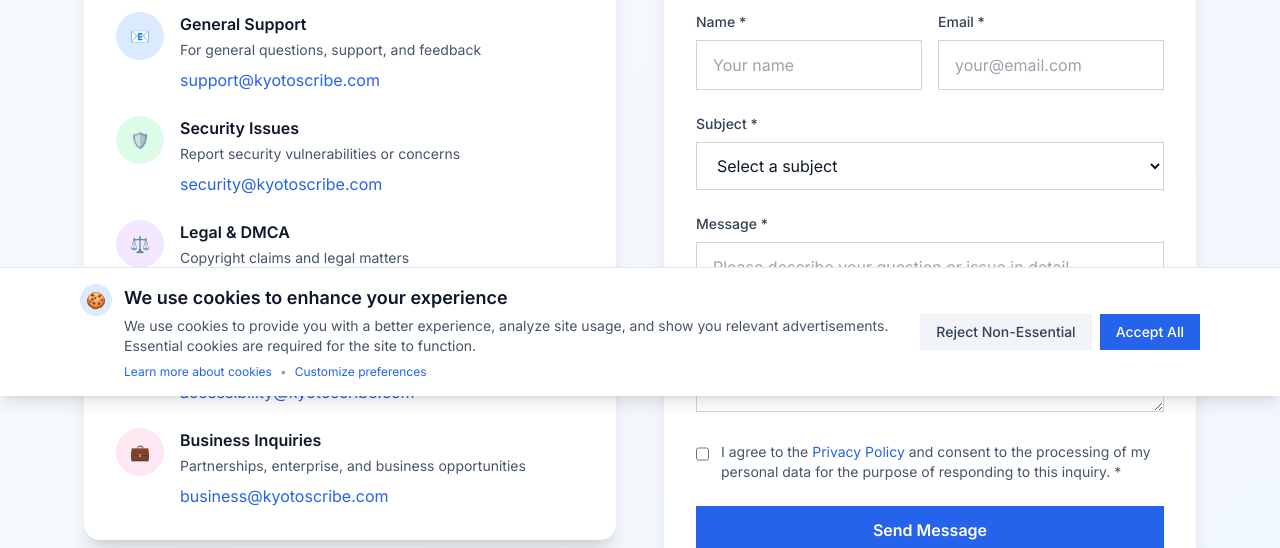
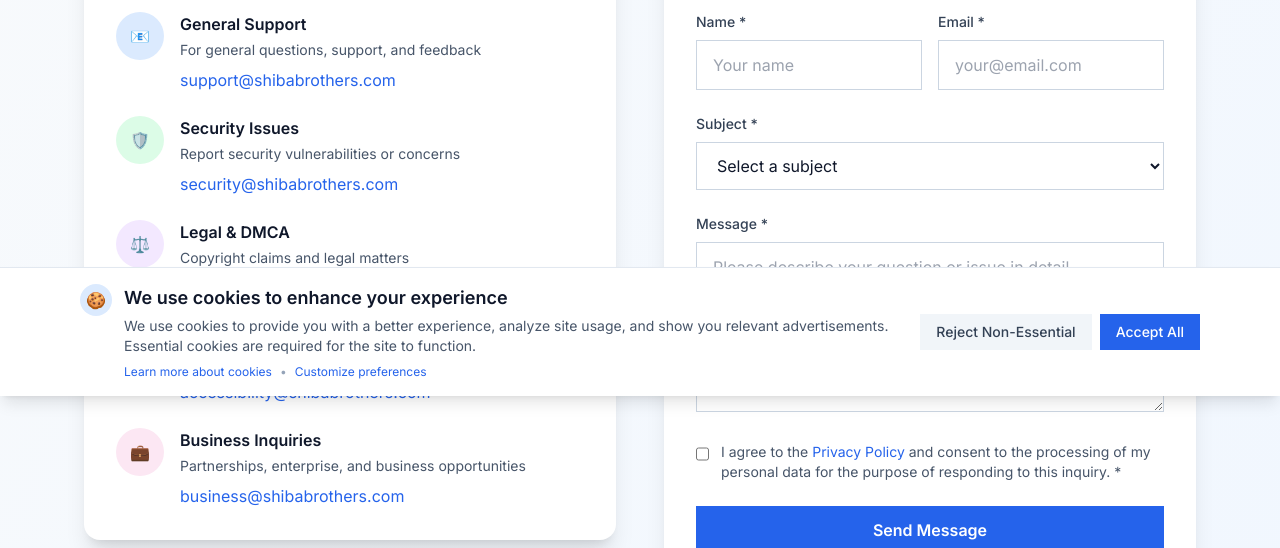
Before and after one commit to JustinPerea/youtube-to-notes, a Next.js app: page /contact in a window 1280 px wide. Shown: the part 404-952 px from the top of the page. Built offline with nearby package versions, Linux system fonts and the light colour scheme; no server answers.

Commit message:
Update all email addresses to use real domain
- Replace all @kyotoscribe.com with @shibabrothers.com
- Update contact information across all legal pages
- Ensure consistent email addresses throughout the application
- Use real business contact information

```diff
--- a/app/api/polar/billing-portal/route.ts
+++ b/app/api/polar/billing-portal/route.ts
@@ -114,7 +114,7 @@
               title: 'Contact Support',
               description: 'Need help with your subscription?',
               action: 'support',
-              url: 'mailto:support@kyotoscribe.com?subject=Subscription Support'
+              url: 'mailto:support@shibabrothers.com?subject=Subscription Support'
             }
           ],
           subscriptionDetails: {
@@ -146,7 +146,7 @@
               title: 'Contact Support for Billing Changes',
               description: 'Our support team can help you manage your subscription',
               action: 'support',
-              url: 'mailto:support@kyotoscribe.com?subject=Subscription Management'
+              url: 'mailto:support@shibabrothers.com?subject=Subscription Management'
             },
             {
               title: 'View Pricing Plans',
--- a/app/contact/page.tsx
+++ b/app/contact/page.tsx
@@ -38,10 +38,10 @@
                       For general questions, support, and feedback
                     </p>
                     <a
-                      href="mailto:support@kyotoscribe.com"
+                      href="mailto:support@shibabrothers.com"
                       className="text-blue-600 dark:text-blue-400 hover:underline"
                     >
-                      support@kyotoscribe.com
+                      support@shibabrothers.com
                     </a>
                   </div>
                 </div>
@@ -56,10 +56,10 @@
                       Report security vulnerabilities or concerns
                     </p>
                     <a
-                      href="mailto:security@kyotoscribe.com"
+                      href="mailto:security@shibabrothers.com"
                       className="text-blue-600 dark:text-blue-400 hover:underline"
                     >
-                      security@kyotoscribe.com
+                      security@shibabrothers.com
                     </a>
                   </div>
                 </div>
@@ -74,10 +74,10 @@
                       Copyright claims and legal matters
                     </p>
                     <a
-                      href="mailto:dmca@kyotoscribe.com"
+                      href="mailto:dmca@shibabrothers.com"
                       className="text-blue-600 dark:text-blue-400 hover:underline"
                     >
-                      dmca@kyotoscribe.com
+                      dmca@shibabrothers.com
                     </a>
                   </div>
                 </div>
@@ -92,10 +92,10 @@
                       Accessibility feedback and support
                     </p>
                     <a
-                      href="mailto:accessibility@kyotoscribe.com"
+                      href="mailto:accessibility@shibabrothers.com"
                       className="text-blue-600 dark:text-blue-400 hover:underline"
                     >
-                      accessibility@kyotoscribe.com
+                      accessibility@shibabrothers.com
                     </a>
                   </div>
                 </div>
@@ -110,10 +110,10 @@
                       Partnerships, enterprise, and business opportunities
                     </p>
                     <a
-                      href="mailto:business@kyotoscribe.com"
+                      href="mailto:business@shibabrothers.com"
                       className="text-blue-600 dark:text-blue-400 hover:underline"
                     >
-                      business@kyotoscribe.com
+                      business@shibabrothers.com
                     </a>
                   </div>
                 </div>
--- a/app/legal/accessibility/page.tsx
+++ b/app/legal/accessibility/page.tsx
@@ -201,10 +201,10 @@
                   Accessibility Support
                 </h3>
                 <p className="text-slate-600 dark:text-slate-300">
-                  <strong>Email:</strong> accessibility@kyotoscribe.com<br/>
+                  <strong>Email:</strong> accessibility@shibabrothers.com<br/>
                   <strong>Subject:</strong> Accessibility Feedback<br/>
                   <strong>Response Time:</strong> 48-72 hours<br/>
-                  <strong>Alternative Contact:</strong> support@kyotoscribe.com
+                  <strong>Alternative Contact:</strong> support@shibabrothers.com
                 </p>
               </div>
               <p className="text-slate-600 dark:text-slate-300">
--- a/app/legal/dmca/page.tsx
+++ b/app/legal/dmca/page.tsx
@@ -112,7 +112,7 @@
                   Please send your DMCA notice to our designated agent:
                 </p>
                 <div className="text-blue-800 dark:text-blue-200">
-                  <p><strong>Email:</strong> dmca@kyotoscribe.com</p>
+                  <p><strong>Email:</strong> dmca@shibabrothers.com</p>
                   <p><strong>Subject:</strong> DMCA Copyright Infringement Notice</p>
                 </div>
               </div>
@@ -158,7 +158,7 @@
                 <li>Your physical or electronic signature</li>
               </ul>
               <p className="text-slate-600 dark:text-slate-300">
-                Send counter-notifications to: <strong>dmca@kyotoscribe.com</strong>
+                Send counter-notifications to: <strong>dmca@shibabrothers.com</strong>
               </p>
             </section>
 
@@ -194,7 +194,7 @@
               </p>
               <div className="bg-slate-50 dark:bg-slate-700 rounded-lg p-6">
                 <p className="text-slate-600 dark:text-slate-300">
-                  <strong>Email:</strong> dmca@kyotoscribe.com<br/>
+                  <strong>Email:</strong> dmca@shibabrothers.com<br/>
                   <strong>Subject:</strong> DMCA Copyright Infringement Notice<br/>
                   <strong>Response Time:</strong> 24-72 hours
                 </p>
--- a/app/legal/security/page.tsx
+++ b/app/legal/security/page.tsx
@@ -155,7 +155,7 @@
                   <h3 className="font-semibold text-indigo-900 dark:text-indigo-100">Vulnerability Reporting</h3>
                   <p className="text-indigo-800 dark:text-indigo-200 text-sm">
                     We encourage responsible disclosure of security vulnerabilities.
-                    Report issues to: security@kyotoscribe.com
+                    Report issues to: security@shibabrothers.com
                   </p>
                 </div>
               </div>
@@ -232,8 +232,8 @@
               </p>
               <div className="bg-slate-50 dark:bg-slate-700 rounded-lg p-6">
                 <p className="text-slate-600 dark:text-slate-300">
-                  <strong>Security Team:</strong> security@kyotoscribe.com<br/>
-                  <strong>General Support:</strong> support@kyotoscribe.com<br/>
+                  <strong>Security Team:</strong> security@shibabrothers.com<br/>
+                  <strong>General Support:</strong> support@shibabrothers.com<br/>
                   <strong>Response Time:</strong> 24-48 hours for security issues
                 </p>
               </div>
--- a/app/privacy/cookies/page.tsx
+++ b/app/privacy/cookies/page.tsx
@@ -201,10 +201,10 @@
                 If you have any questions about our use of cookies or this Cookie Policy,
                 please contact us at{' '}
                 <a
-                  href="mailto:privacy@kyotoscribe.com"
+                  href="mailto:privacy@shibabrothers.com"
                   className="text-blue-600 dark:text-blue-400 hover:underline"
                 >
-                  privacy@kyotoscribe.com
+                  privacy@shibabrothers.com
                 </a>
               </p>
             </section>
--- a/app/privacy/data-processing/page.tsx
+++ b/app/privacy/data-processing/page.tsx
@@ -345,8 +345,8 @@
 
               <div className="bg-slate-50 dark:bg-slate-700 rounded-lg p-6">
                 <p className="text-slate-600 dark:text-slate-300">
-                  <strong>Data Protection Officer:</strong> privacy@kyotoscribe.com<br/>
-                  <strong>General Support:</strong> support@kyotoscribe.com<br/>
+                  <strong>Data Protection Officer:</strong> privacy@shibabrothers.com<br/>
+                  <strong>General Support:</strong> support@shibabrothers.com<br/>
                   <strong>Response Time:</strong> 30 days for data protection requests
                 </p>
               </div>
--- a/app/profile/page.tsx
+++ b/app/profile/page.tsx
@@ -152,7 +152,7 @@
       // Handle cancellation logic
       if (confirm('Are you sure you want to cancel your subscription? ' + (option.warning || ''))) {
         // You could create a cancellation endpoint here
-        alert('Please contact support@kyotoscribe.com to cancel your subscription.');
+        alert('Please contact support@shibabrothers.com to cancel your subscription.');
       }
     }
     setShowBillingOptions(false);
```
